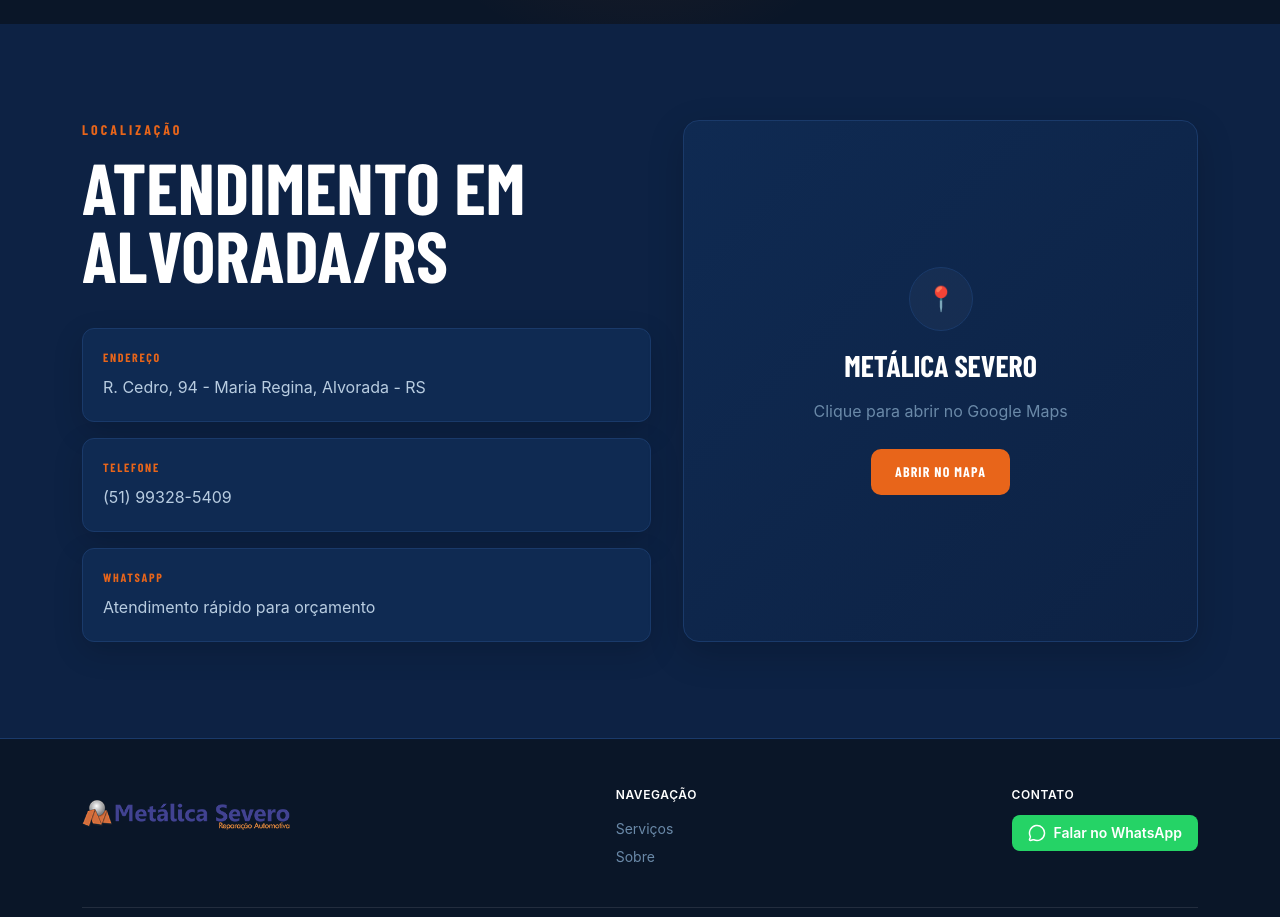
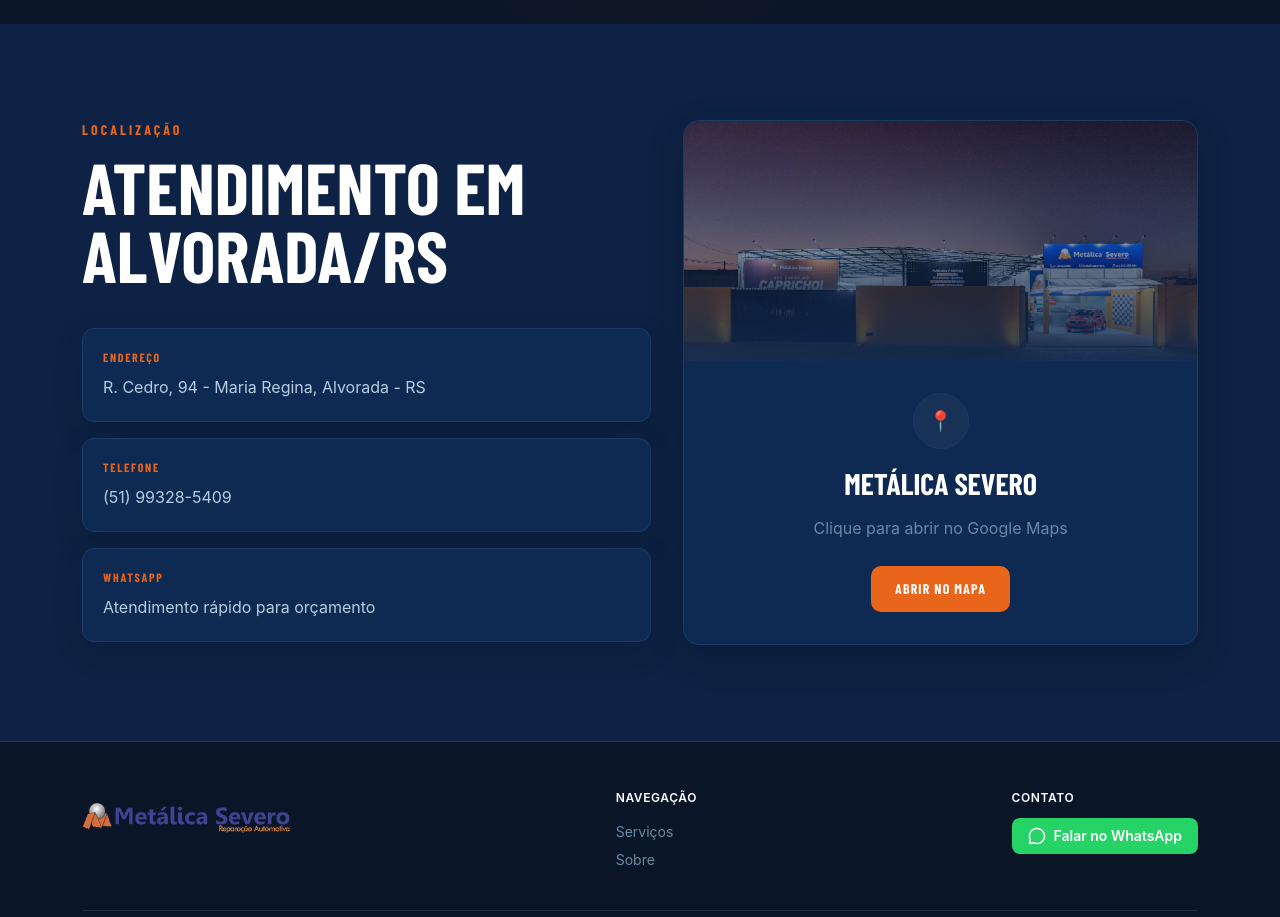
Before and after one commit to olucasbitt/metalicasevero, a React (Vite) app: page / in a window 1280 px wide. Shown: the part 5560-6477 px from the top of the page. Built offline with nearby package versions, Linux system fonts and the light colour scheme; a web font is replaced by a local one.

Commit message:
Imagem oficina na localizacao

```diff
--- a/src/components/Location.tsx
+++ b/src/components/Location.tsx
@@ -33,9 +33,24 @@
 		  href={siteContent.location.mapUrl}
 		  target="_blank"
 		  rel="noreferrer"
-          className="group flex min-h-[320px] flex-col items-center justify-center rounded-2xl border border-[#1a3a6a] bg-[linear-gradient(135deg,#0f2a52,#0d2244)] p-8 text-center shadow-[0_12px_36px_rgba(0,0,0,0.18)] transition hover:-translate-y-1 hover:border-[#e8651a]/40"
+		  className="group overflow-hidden rounded-2xl border border-[#1a3a6a] bg-[#0f2a52] shadow-[0_12px_36px_rgba(0,0,0,0.18)] transition hover:-translate-y-1 hover:border-[#e8651a]/40"
 		>
-          <div className="mb-4 flex h-16 w-16 items-center justify-center rounded-full border border-[#1a3a6a] bg-white/[0.03] text-2xl transition group-hover:border-[#e8651a]/40">
+		  {/* IMAGEM */}
+		  <div className="relative h-60 w-full overflow-hidden">
+			<img
+			  src="/images/empresa/oficina2.jpg"
+			  alt="Localização da oficina"
+			  className="h-full w-full object-cover transition duration-500 group-hover:scale-105"
+			/>
+
+			{/* overlay */}
+			<div className="absolute inset-0 bg-gradient-to-t from-[#0f2a52]/90 to-transparent" />
+		  </div>
+
+		  {/* CONTEÚDO */}
+		  <div className="flex flex-col items-center justify-center p-8 text-center">
+			{/* ÍCONE */}
+			<div className="mb-4 flex h-14 w-14 items-center justify-center rounded-full border border-[#1a3a6a] bg-white/[0.03] text-xl transition group-hover:border-[#e8651a]/40">
 			  📍
 			</div>
 
@@ -50,6 +65,7 @@
 			<span className="mt-6 inline-flex min-h-[46px] items-center justify-center rounded-[10px] bg-[#e8651a] px-6 font-['Barlow_Condensed'] text-sm font-bold uppercase tracking-[0.08em] text-white transition group-hover:bg-[#c4520f]">
 			  Abrir no mapa
 			</span>
+		  </div>
 		</a>
       </div>
     </section>
```
Also changed, not shown: public/images/antesdepois/onixAntes.jpeg, public/images/empresa/oficina2.jpg (added). Lines whose indentation alone changed are shown as unchanged.
